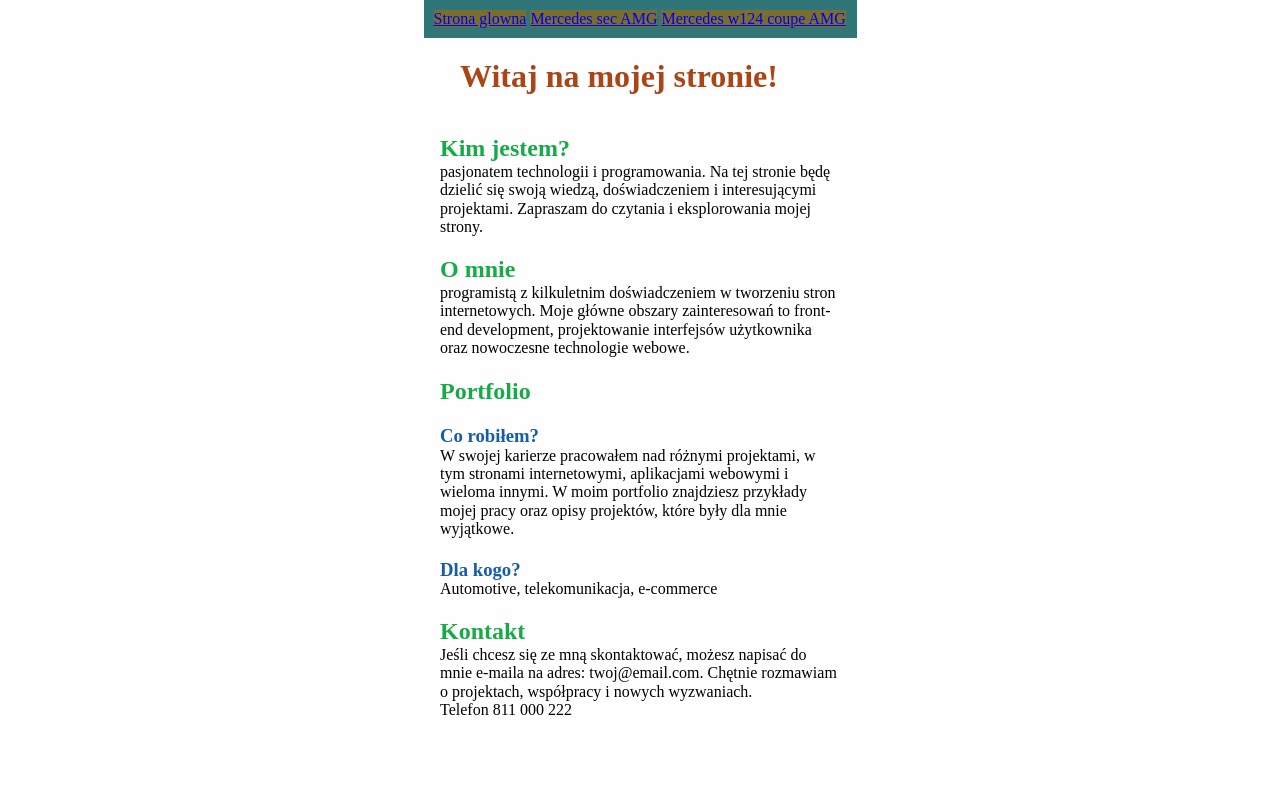
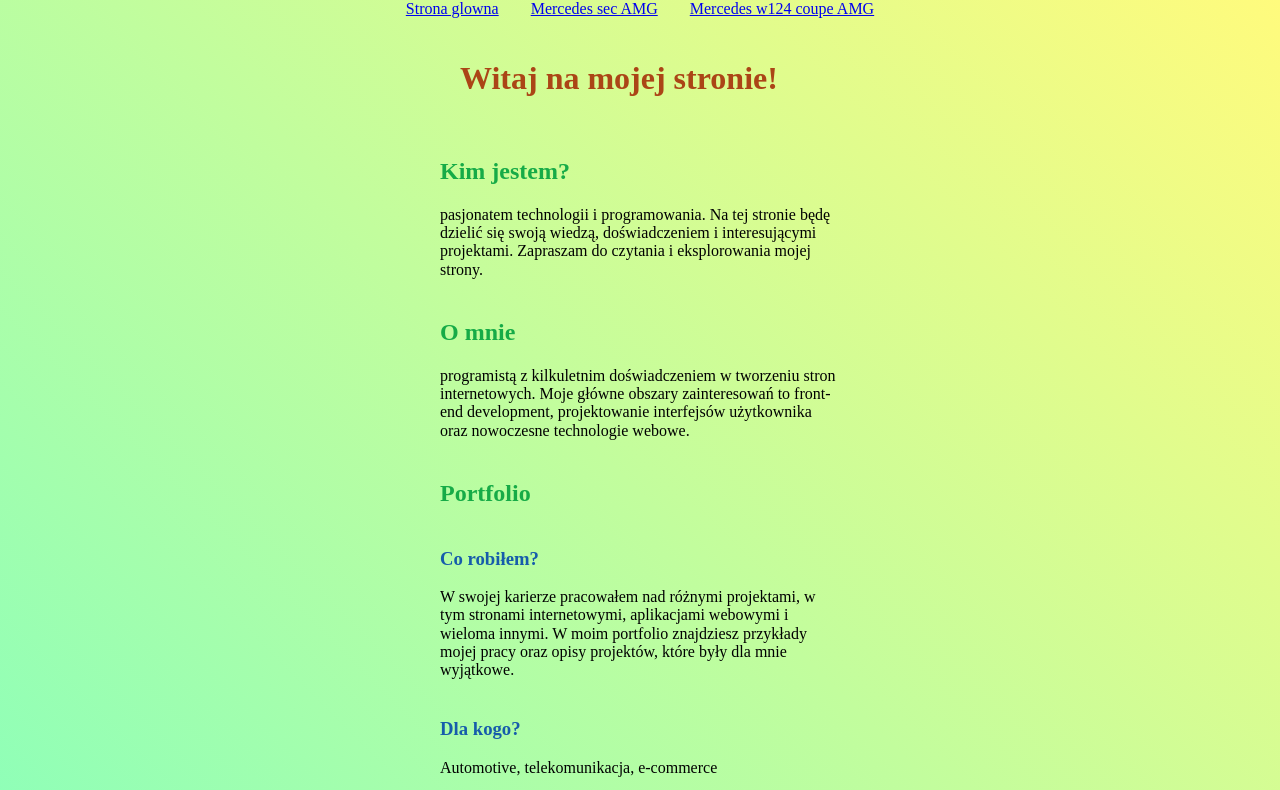
Before and after one commit to rafalceglinski/homepage, a plain HTML site: page index.html in a window 1280 px wide. Shown: the top 790 px of the page. Drawn offline with Linux system fonts and the light colour scheme.

Commit message:
I centered navigation by flex box.

```diff
--- a/hello.js
+++ b/hello.js
@@ -1,7 +1,14 @@
 console.log('Witaj!!')
 
 
-let kontakt = document.querySelector('.footer__text--js')
+const kontakt = document.querySelector('.footer__text--js')
 
 
 kontakt.innerHTML = kontakt.innerHTML + '<br> Telefon 811 000 222'
+
+
+const hello  = (name, age) => {
+    return `Czesc, nazywam sie ` + name + ' i mam ' + age
+}
+
+console.log(hello('Rafal', 30));
--- a/index.html
+++ b/index.html
@@ -8,7 +8,7 @@
     <title>Moja strona</title>
   </head>
   <body>
-    <header>
+    <header class="header">
       <nav class="navigation">
         <a class="navigation__link" href="index.html">Strona glowna</a>
         <a class="navigation__link" href="sec.html">Mercedes sec AMG</a>
--- a/style.css
+++ b/style.css
@@ -7,95 +7,91 @@ html {
 }
 
 body {
-    background-color: #fefefe; /* Tutaj wpisz wybrany kolor tła */
-
+    background-color: #85FFBD;
+    background-image: linear-gradient(45deg, #85FFBD 0%, #FFFB7D 100%);
 }
 
 .picture {
     display: block;
-    max-width: 800px;
+    max-width: 100%;
     margin: 0 auto;
     padding: 10px;
+    border: 2px solid;
+}
+
+.header {
+    position: sticky;
+    top: 0;
+}
+
+main {
+    max-width: 400px;
+    margin: 0 auto;
 }
 
 .navigation {
-    max-width: 433px; /* Maksymalna szerokość kontenera */
-    margin: 0 auto; /* Automatyczne wyśrodkowanie kontenera */
-    padding: 10px;
+    /*max-width: 433px; /* Maksymalna szerokość kontenera */
+    /*margin: 0 auto; /* Automatyczne wyśrodkowanie kontenera */
+    /*padding: 10px;
     background-color: #307679; /* Tutaj wpisz wybrany kolor tła */
+    display: flex;
+    justify-content: center;
+    gap: 2rem;
 }
 
 .navigation__link {
-    background-color: #796e30; /* Tutaj wpisz wybrany kolor tła */
+ /* background-color: #796e30; Tutaj wpisz wybrany kolor tła */
 }
 
-.main-header {
-    max-width: 400px;
-    margin: 0 auto;
-    padding: 20px;
-}
 
 .main-header {
-    max-width: 400px;
-    margin: 0 auto;
+    padding: 20px;
     color: #ab4516;
 }
 
 .profile {
-    max-width: 400px;
-    margin: 0 auto;
+
 }
 
 .profile__header {
-    max-width: 400px;
-    margin: 0 auto;
     color: #16ab47;
     padding-top: 20px;
 }
 
 .profile__about-me {
-    max-width: 400px;
-    margin: 0 auto;
+
 }
 
 .profile__about-myself {
-    max-width: 400px;
-    margin: 0 auto;
+
 }
 
 .profile__text {
-    max-width: 400px;
-    margin: 0 auto;
+
 }
 
 .portfolio {
-    max-width: 400px;
-    margin: 0 auto;
+
 }
 
 .portfolio__header--h2 {
-    max-width: 400px;
-    margin: 0 auto;
+
     color: #16ab47;
     padding-top: 20px;
 }
 
 .portfolio__article {
-    max-width: 400px;
-    margin: 0 auto;
+
 }
 
 .portfolio__header--h3 {
-    max-width: 400px;
-    margin: 0 auto;
     color: #165cab;
     padding-top: 20px;
 }
 
 
 .portfolio__text {
-    max-width: 400px;
-    margin: 0 auto;
+
 }
 
 .footer {
@@ -106,12 +102,9 @@ body {
 }
 
 .footer__header {
-    max-width: 400px;
-    margin: 0 auto;
     color: #16ab47;
 }
 
 .footer__text {
-    max-width: 400px;
-    margin: 0 auto;
+
 }
```
Also changed, not shown: sec.html (+1 -1 lines), w124-coupe.html (+1 -1 lines).
